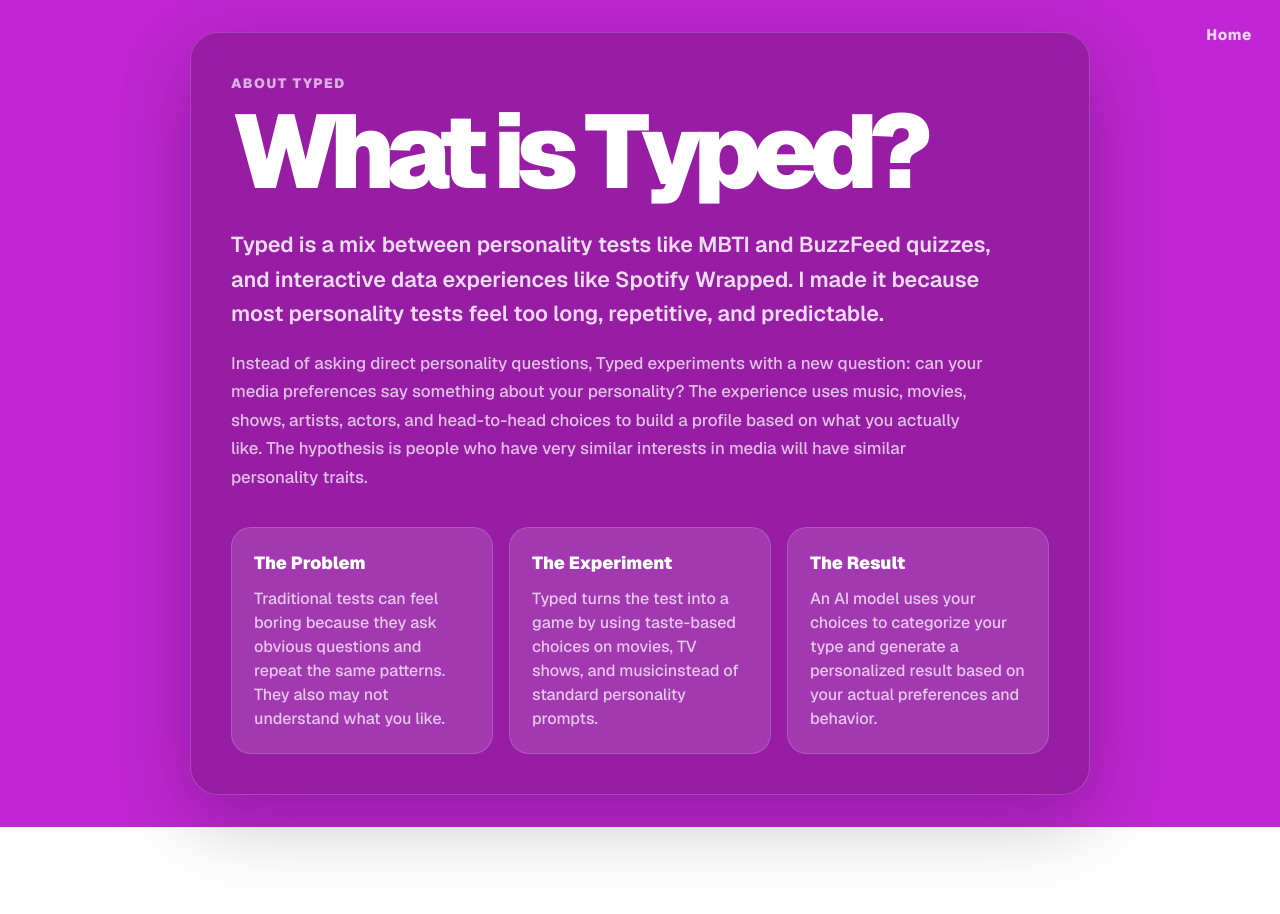
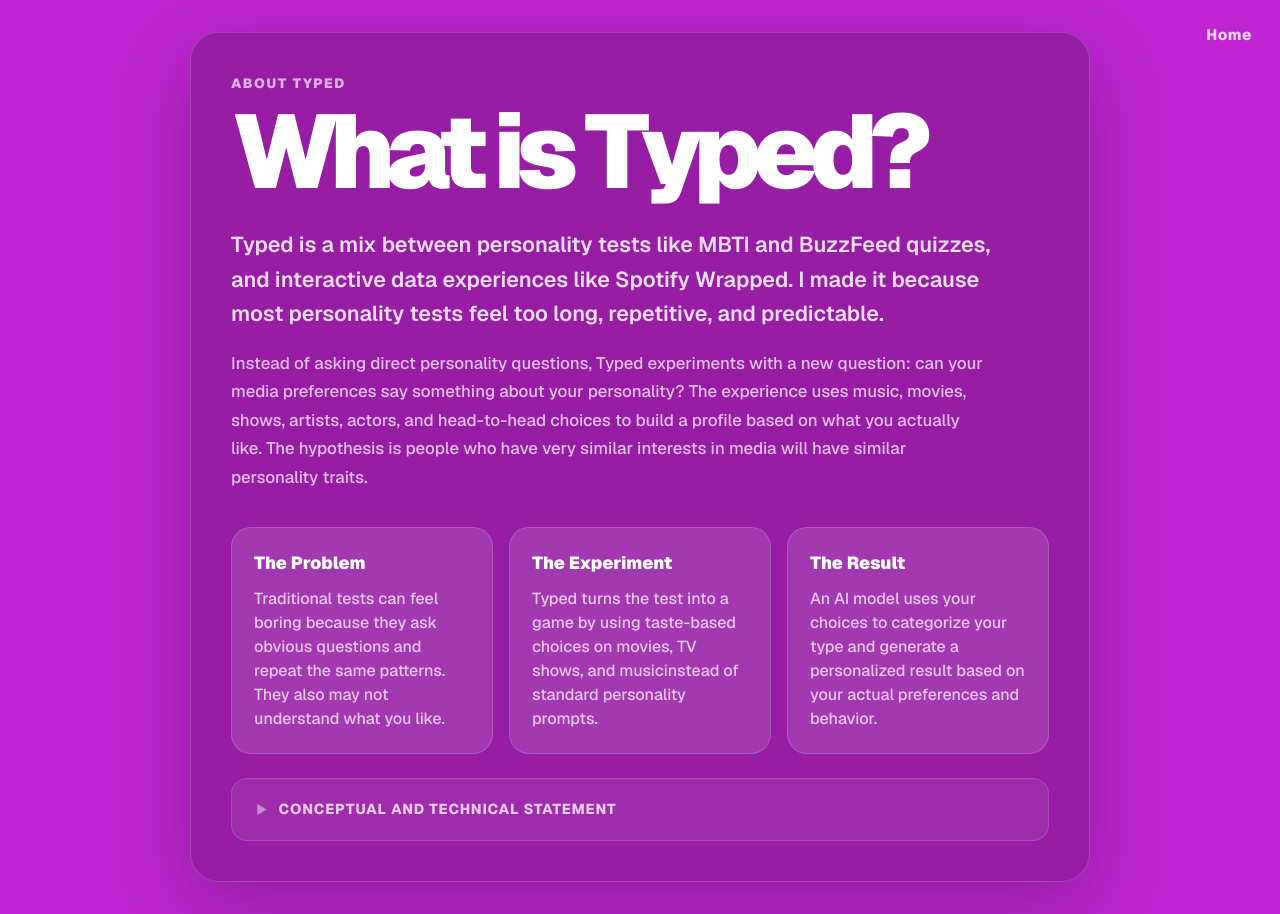
Before and after one commit to eliejerjees/typed, a Next.js app: page /about in a window 1280 px wide. Before the commit the page ends 827 px from the top, so only its background shows below. Built offline with nearby package versions, Linux system fonts and the light colour scheme.

Commit message:
added statement

```diff
--- a/app/about/page.tsx
+++ b/app/about/page.tsx
@@ -132,6 +132,50 @@
                         </p>
                     </div>
                 </div>
+
+                <details
+                    style={{
+                        marginTop: "24px",
+                        background: "rgba(255,255,255,0.07)",
+                        border: "1px solid rgba(255,255,255,0.14)",
+                        borderRadius: "16px",
+                        padding: "20px 24px",
+                    }}
+                >
+                    <summary
+                        style={{
+                            cursor: "pointer",
+                            fontWeight: 800,
+                            fontSize: "0.9rem",
+                            letterSpacing: "0.06em",
+                            textTransform: "uppercase",
+                            color: "rgba(255,255,255,0.75)",
+                            listStyle: "none",
+                            display: "flex",
+                            alignItems: "center",
+                            gap: "10px",
+                            userSelect: "none",
+                        }}
+                    >
+                        <span style={{
+                            fontSize: "0.75rem",
+                            color: "rgba(255,255,255,0.45)",
+                        }}>▶</span>
+                        Conceptual and Technical Statement
+                    </summary>
+
+                    <div style={{ marginTop: "20px", display: "flex", flexDirection: "column", gap: "16px" }}>
+                        <p style={statementText}>
+                            Typed is an interactive personality experiment that combines media preferences, competitive selection mechanics, and AI-generated analysis into a single experience. The project was inspired by traditional personality tests such as MBTI and BuzzFeed-style quizzes, as well as data-driven experiences like Spotify Wrapped. While those formats remain popular, many personality tests have become repetitive and predictable because they rely on direct questions that make their intentions obvious. I wanted to explore whether personality could instead be inferred indirectly through taste and decision-making.
+                        </p>
+                        <p style={statementText}>
+                            Rather than asking users to describe themselves, Typed analyzes the music, movies, shows, artists, and actors they choose throughout the experience. The project is structured more like a game than a survey, using tournament brackets, “keep/bench/cut” systems, and head-to-head comparisons to make interaction more engaging and less repetitive. This approach was designed to make the process entertaining while still collecting meaningful preference data.
+                        </p>
+                        <p style={statementText}>
+                            On the technical side, the project was built using Next.js, React, and TypeScript. Deezer, Last.fm, and the iTunes Search API were used to dynamically generate music selections based on user choices. TMDB was used for movie and TV show data. Framer Motion was used to create animated transitions and drag-and-drop interactions between stages, helping the experience feel fluid and interactive. User selections are stored client-side throughout the session via localStorage, then sent to GPT-4o, which assigns the user to one of 16 personality archetypes and generates a personalized result based on both broader patterns and specific choices. The project ultimately explores how algorithms can construct identity through entertainment and media consumption.
+                        </p>
+                    </div>
+                </details>
             </section>
         </main>
     );
@@ -157,3 +201,12 @@
     lineHeight: 1.5,
     fontWeight: 500,
 };
+
+const statementText: React.CSSProperties = {
+    margin: 0,
+    fontSize: "1rem",
+    lineHeight: 1.75,
+    color: "rgba(255,255,255,0.70)",
+    fontWeight: 500,
+    maxWidth: "760px",
+};
```
